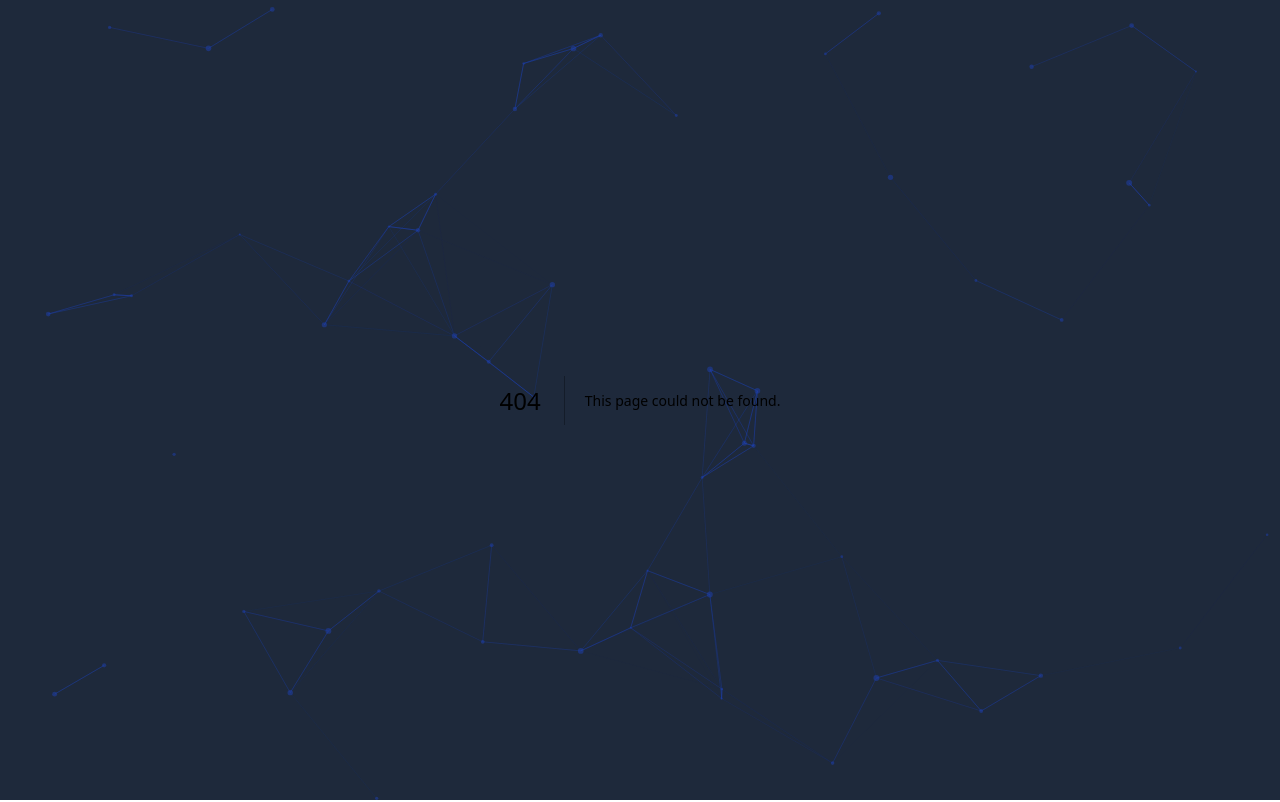
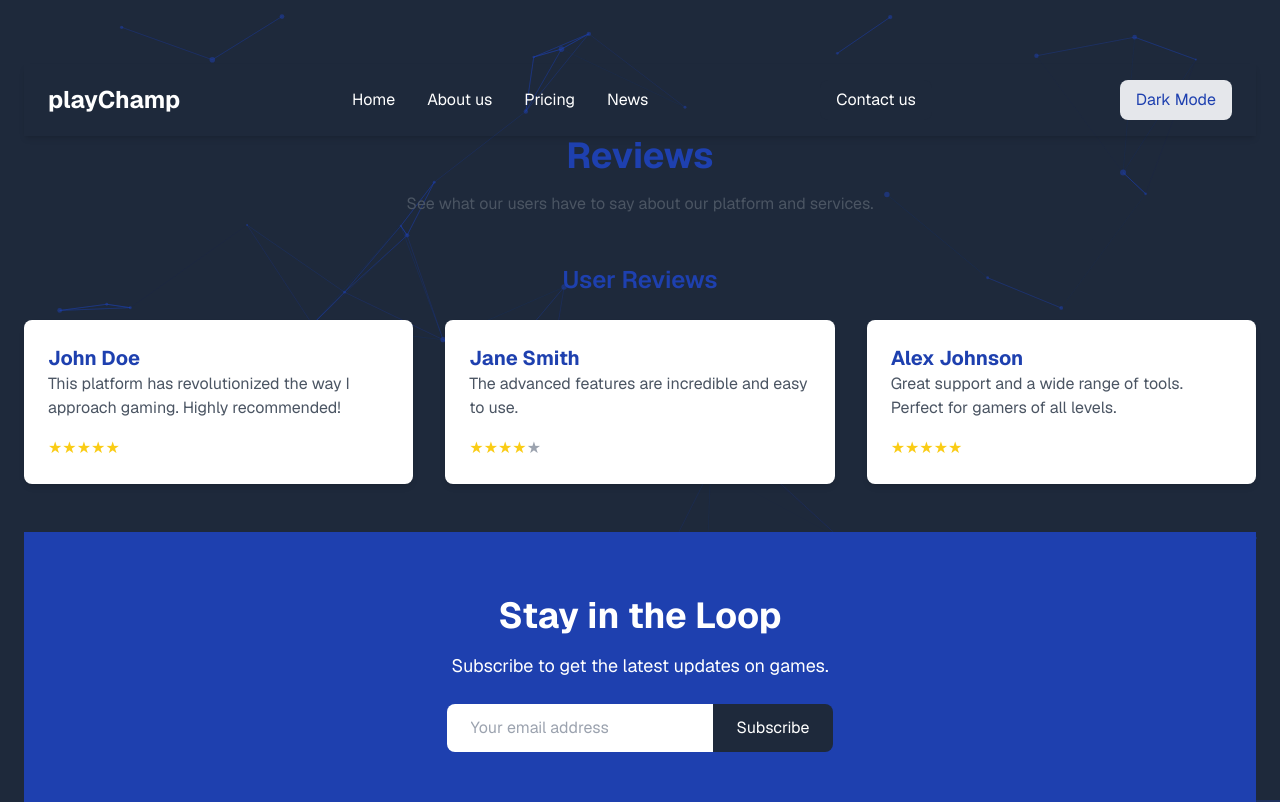
Before and after one commit to fabriceCODER/play_champ, a Next.js app: page /reviews in a window 1280 px wide. Before the commit this address had no page. Shown: the top 802 px of the page. Built offline with nearby package versions, Linux system fonts and the light colour scheme.

Commit message:
feat: update FeaturedProjects component with light and dark mode styling
- Applied text-primary class for light mode and text-white class for dark mode
- Enhanced section titles and project text to adapt to light and dark themes

```diff
--- a/app/components/FeaturedProjects.js
+++ b/app/components/FeaturedProjects.js
@@ -1,21 +1,47 @@
 export default function FeaturedProjects() {
     const projects = [
-        { title: "Project 1", img: "/images/project1.png" },
-        { title: "Project 2", img: "/images/project2.png" },
-        { title: "Project 3", img: "/images/project3.png" },
-        { title: "Project 1", img: "/images/project4.png" },
-        { title: "Project 2", img: "/images/project5.png" },
-        { title: "Project 3", img: "/images/project6.png" },
+        {
+            title: "CyberQuest",
+            img: "/images/project1.png",
+            description: "A futuristic open-world RPG where you explore a neon-lit city, battle rogue AI, and uncover the secrets of a dystopian future.",
+        },
+        {
+            title: "ShadowRealm",
+            img: "/images/project2.png",
+            description: "Embark on a dark fantasy adventure, battling mythical creatures and uncovering ancient secrets in a world of magic and danger.",
+        },
+        {
+            title: "Galactic Wars",
+            img: "/images/project3.png",
+            description: "Command your fleet in epic space battles, build alliances, and conquer the galaxy in this strategic space opera.",
+        },
+        {
+            title: "Mystic Valley",
+            img: "/images/project4.png",
+            description: "Explore a magical world filled with puzzles, treasures, and mystical creatures in this enchanting adventure game.",
+        },
+        {
+            title: "Zombie Apocalypse",
+            img: "/images/project5.png",
+            description: "Survive in a post-apocalyptic world overrun by zombies. Scavenge for resources, build defenses, and fight to stay alive.",
+        },
+        {
+            title: "Racing Legends",
+            img: "/images/project6.png",
+            description: "Compete in high-speed races, customize your cars, and become the ultimate champion in this adrenaline-pumping racing game.",
+        },
     ];
 
     return (
         <section className="py-16 px-4 bg-gray-100 dark:bg-gray-800">
-            <h2 className="text-3xl font-bold text-center mb-8">Our Featured Projects</h2>
+            <h2 className="text-3xl font-bold text-center mb-8 text-primary dark:text-white">
+                Our Featured Games
+            </h2>
             <div className="grid md:grid-cols-3 gap-8">
                 {projects.map((project, index) => (
                     <div
                         key={index}
-                        className="bg-white dark:bg-gray-700 shadow-md rounded-lg overflow-hidden"
+                        className="bg-white text-primary dark:bg-gray-700 dark:text-white shadow-md rounded-lg overflow-hidden"
                     >
                         <img
                             src={project.img}
@@ -23,7 +49,8 @@ export default function FeaturedProjects() {
                             className="w-full h-48 object-cover"
                         />
                         <div className="p-4">
-                            <h3 className="text-xl font-bold">{project.title}</h3>
+                            <h3 className="text-xl font-bold mb-2">{project.title}</h3>
+                            <p className="text-gray-600 dark:text-gray-400">{project.description}</p>
                         </div>
                     </div>
                 ))}
--- a/app/components/Footer.js
+++ b/app/components/Footer.js
@@ -24,7 +24,7 @@ export default function Footer() {
                             <Link href="/reviews" className="hover:underline">Reviews</Link>
                         </li>
                         <li>
-                            <Link href="/guides" className="hover:underline">Guides</Link>
+                            <Link href="/guide" className="hover:underline">Guides</Link>
                         </li>
                         <li>
                             <Link href="/contact" className="hover:underline">Contact Us</Link>
--- /dev/null
+++ b/app/reviews/page.js
@@ -0,0 +1,80 @@
+import CTA from "@/app/components/CTA";
+import Footer from "@/app/components/Footer";
+import Header from "@/app/components/Header";
+
+export default function Reviews() {
+    const reviews = [
+        {
+            id: 1,
+            name: "John Doe",
+            feedback:
+                "This platform has revolutionized the way I approach gaming. Highly recommended!",
+            rating: 5,
+        },
+        {
+            id: 2,
+            name: "Jane Smith",
+            feedback: "The advanced features are incredible and easy to use.",
+            rating: 4,
+        },
+        {
+            id: 3,
+            name: "Alex Johnson",
+            feedback:
+                "Great support and a wide range of tools. Perfect for gamers of all levels.",
+            rating: 5,
+        },
+    ];
+
+    return (
+        <main className="bg-background dark:bg-darkBackground text-primary dark:text-white min-h-screen py-16">
+            <div className="container mx-auto px-6">
+                {/* Header section */}
+                <Header />
+
+                {/* Page Header */}
+                <section className="text-center mb-12">
+                    <h1 className="text-4xl font-bold">Reviews</h1>
+                    <p className="text-gray-600 dark:text-gray-400 mt-4">
+                        See what our users have to say about our platform and services.
+                    </p>
+                </section>
+
+                {/* Reviews Section */}
+                <section className="mb-12">
+                    <h2 className="text-2xl font-semibold mb-6 text-center">User Reviews</h2>
+                    <div className="grid grid-cols-1 md:grid-cols-2 lg:grid-cols-3 gap-8">
+                        {reviews.map((review) => (
+                            <div
+                                key={review.id}
+                                className="bg-white dark:bg-gray-800 rounded-lg shadow-md overflow-hidden p-6"
+                            >
+                                <h3 className="text-xl font-bold">{review.name}</h3>
+                                <p className="text-gray-600 dark:text-gray-400 mb-4">
+                                    {review.feedback}
+                                </p>
+                                <div className="flex items-center">
+                                    {Array.from({ length: review.rating }).map((_, idx) => (
+                                        <span key={idx} className="text-yellow-400">★</span>
+                                    ))}
+                                    {Array.from({ length: 5 - review.rating }).map((_, idx) => (
+                                        <span key={idx} className="text-gray-400">★</span>
+                                    ))}
+                                </div>
+                            </div>
+                        ))}
+                    </div>
+                </section>
+
+                {/* CTA Section */}
+                <section>
+                    <CTA />
+                </section>
+                {/* Footer Section */}
+                <section>
+                    <Footer />
+                </section>
+            </div>
+        </main>
+    );
+}
```
